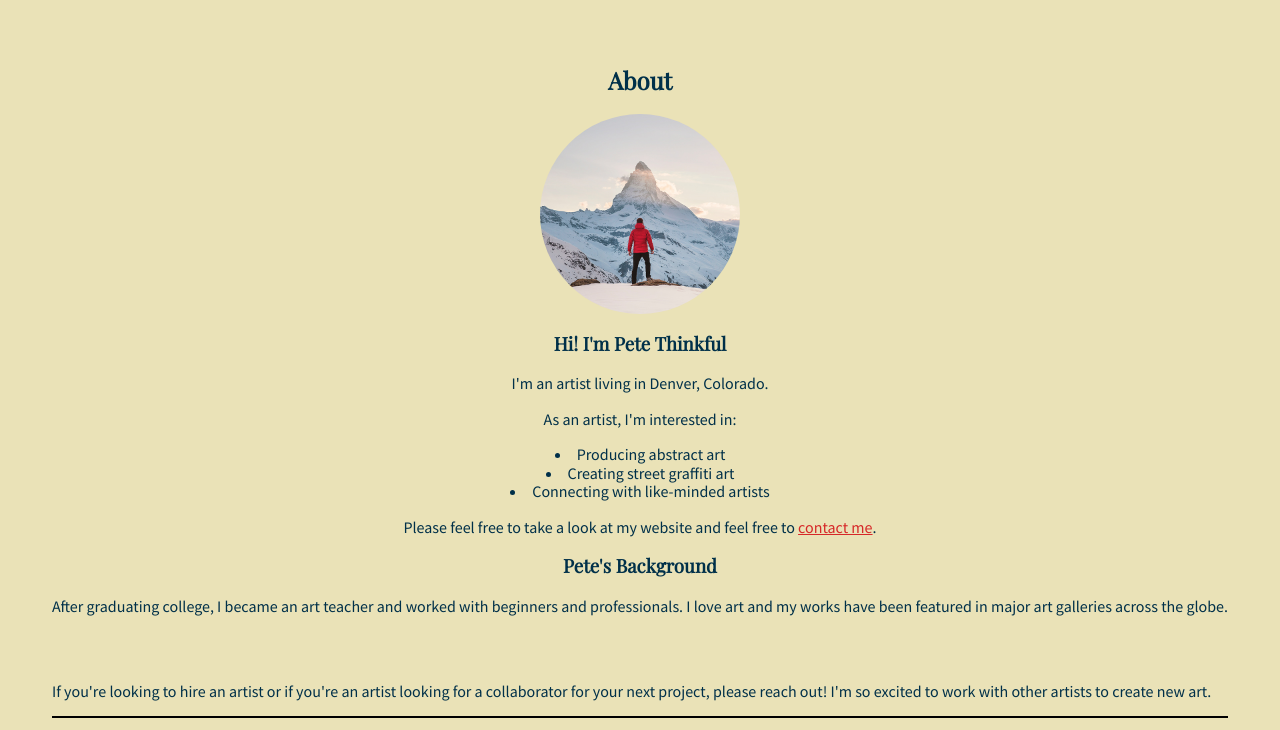
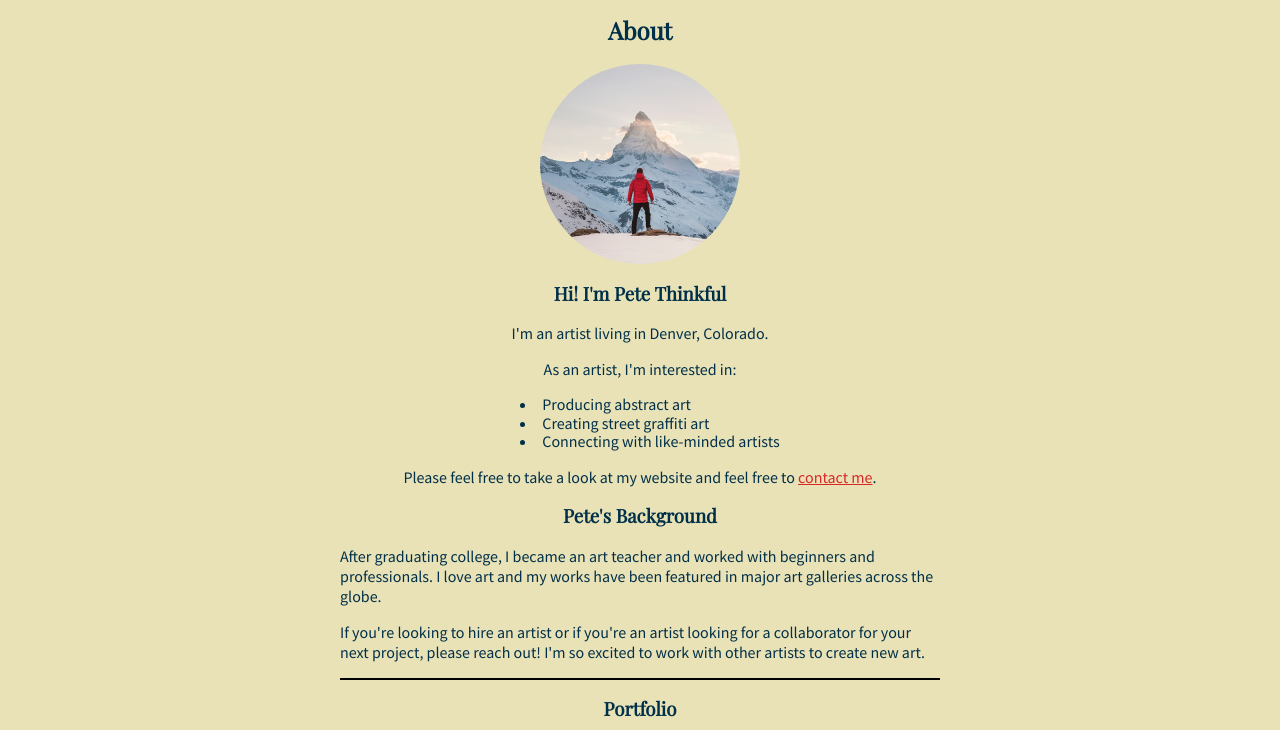
Before and after one commit to ShinyMckissick/Pete-s-art-cite, a plain HTML site: page index.html in a window 1280 px wide. Shown: the part 161-891 px from the top of the page. Drawn offline with nearby package versions, Linux system fonts and the light colour scheme.

Commit message:
aligned all text and shortend the margins

```diff
--- a/index.html
+++ b/index.html
@@ -1,6 +1,5 @@
 <!DOCTYPE html>
 <html lang="en">
-
 <head>
   <meta charset="UTF-8">
   <meta http-equiv="X-UA-Compatible" content="IE=edge">
@@ -8,23 +7,18 @@
   <title>Pete Thinkful</title>
   <link rel="stylesheet" href="https://cdnjs.cloudflare.com/ajax/libs/normalize/8.0.1/normalize.min.css">
   <link href="style.css" rel="stylesheet" type="text/css">
-
 </head>
 
 <body>
-
   <header>
-
- <h1>
-  Pete thinkful | Artist </h1>
+    <h1>Pete Thinkful | Artist</h1>
     <nav>
       <a href="#about">About</a>
-
       <a href="#portfolio">Portfolio</a>
-
       <a href="#contact">Contact</a>
     </nav>
   </header>
+
   <main>
     <div class="main-container">
       <article id="about">
@@ -34,24 +28,32 @@
           <h3>Hi! I'm Pete Thinkful</h3>
           <p>I'm an artist living in Denver, Colorado.</p>
           <p>As an artist, I'm interested in:</p>
-
         </div>
 
+        <div class="centered-list-wrapper">
           <ul class="centered-list">
             <li>Producing abstract art</li>
             <li>Creating street graffiti art</li>
             <li>Connecting with like-minded artists</li>
           </ul>
-          <p style="text-align: center;">Please feel free to take a look at my website and feel free to <a href="#contact">contact me</a>. </p>
+        </div>
+
+        <p style="text-align: center;">
+          Please feel free to take a look at my website and feel free to <a href="#contact">contact me</a>.
+        </p>
+
         <h3>Pete's Background</h3>
-          <p>After graduating college, I became an art teacher and worked with
-          beginners and professionals. I love art and my works have been
-          featured in major art galleries across the globe.
+        <p>
+          After graduating college, I became an art teacher and worked with beginners and professionals.
+          I love art and my works have been featured in major art galleries across the globe.
         </p>
-        </div>
-      </article>If you're looking to hire an artist or if you're an artist looking
-for a collaborator for your next project, please reach out! I'm so
-excited to work with other artists to create new art.
+      </article>
+
+      <!-- ✅ Centered paragraph, properly wrapped -->
+      <article>
+        <p class="centered-paragraph">
+          If you're looking to hire an artist or if you're an artist looking for a collaborator for your next project,
+          please reach out! I'm so excited to work with other artists to create new art.
         </p>
       </article>
 
@@ -59,29 +61,22 @@ excited to work with other artists to create new art.
 
       <h3>Portfolio</h3>
       <article id="portfolio">
-
-      <article>
         <div>
           <h4>Abstract Red</h4>
           <img src="images/abstract-red.png" class="center-img" alt="Abstract Red" style="width: 200px; height: 300px;">
-          <p>Abstract Red
-Vaporware wayfarers heirloom neutra disrupt. Activated charcoal
-waistcoat scenester hell of.</p>
+          <p>Abstract Red Vaporware wayfarers heirloom neutra disrupt. Activated charcoal waistcoat scenester hell of.</p>
         </div>
+
         <div>
           <h4>Spiral Zany</h4>
-          <img src="images/spiral-zany.png" class="center-img" alt="Spiral Zany"  style="width: 200px; height: 300px;">
-          <p>
-Sriracha portland taxidermy cronut messenger bag, vegan
-distillery. Vaporware kickstarter air plant mumblecore food truck.
-</p>
+          <img src="images/spiral-zany.png" class="center-img" alt="Spiral Zany" style="width: 200px; height: 300px;">
+          <p>Sriracha portland taxidermy cronut messenger bag, vegan distillery. Vaporware kickstarter air plant mumblecore food truck.</p>
         </div>
+
         <div>
           <h4>Melted Rainbow</h4>
-          <img src="images/melted-rainbow.png" class="center-img" alt="Melted Rainbow"  style="width: 200px; height: 300px;">>
-          <p>
-Edison bulb single-origin coffee snackwave, actually ennui
-locavore shabby chic forage.</p>
+          <img src="images/melted-rainbow.png" class="center-img" alt="Melted Rainbow" style="width: 200px; height: 300px;">
+          <p>Edison bulb single-origin coffee snackwave, actually ennui locavore shabby chic forage.</p>
         </div>
       </article>
 
@@ -90,9 +85,7 @@ locavore shabby chic forage.</p>
       <article id="contact">
         <h4>Contact</h4>
         <div>
-          <p>
-            I'd love to hear from you! Please feel free to contact or follow me:
-          </p>
+          <p>I'd love to hear from you! Please feel free to contact or follow me:</p>
           <ul class="centered-list">
             <li><a href="#">LinkedIn</a></li>
             <li><a href="#">Instagram</a></li>
@@ -103,10 +96,8 @@ locavore shabby chic forage.</p>
     </div>
   </main>
 
-  <!-- Footer section -->
   <footer>
     <p>© Pete Thinkful. All rights reserved.</p>
   </footer>
 </body>
-
 </html>
--- a/style.css
+++ b/style.css
@@ -3,22 +3,23 @@
 
 header {
   text-align: center;
+  padding: 20px 0
+}
+.centered-list-wrapper {
+  text-align: center; /* Centers the list within the wrapper */
 }
 
 .centered-list {
+  display: inline-block; /* Makes the list behave like an inline element */
   list-style-position: inside;
-  padding: 0;
+  padding-left: 20px;
   margin: 0;
-  text-align: center;
+  text-align: left;
 }
 
 body {
   margin: 0;
   color: #003049;
-  display: flex;
-  flex-direction: column;
-  align-items: center;
-  justify-content: center;
   min-height: 100vh;
   color: #003049;
   font-family: "Source Sans Pro", Tahoma, Geneva, Verdana, sans-serif;
@@ -73,6 +74,7 @@ nav a:hover {
 }
 
 article {
+  text-align: center
   padding: 50px 0;
 }
 
@@ -146,4 +148,8 @@ img {
   height: 10px;      /* Keeps the aspect ratio */
   object-fit: cover; /* Ensures the image fills the box if you set both width and height */
 }
-/* Add your solution below */
+.main-container {
+  width: 600px;           /* or any width you prefer */
+  margin: 0 auto;         /* centers the container horizontally */
+  text-align: left;       /* aligns text to the left inside the container */
+}
```
Lines whose indentation alone changed are shown as unchanged.
